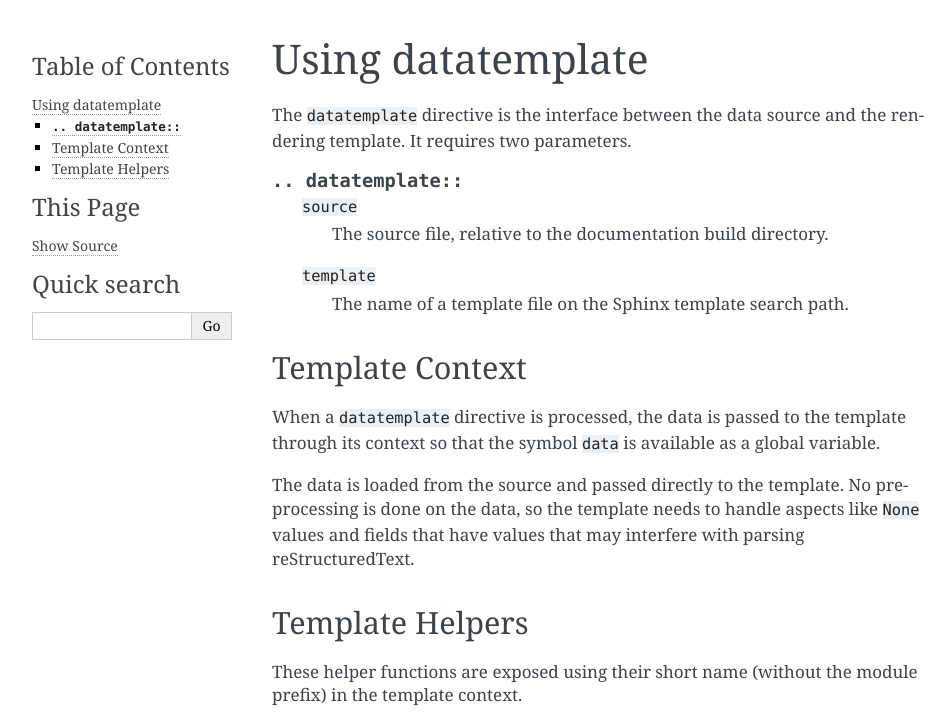
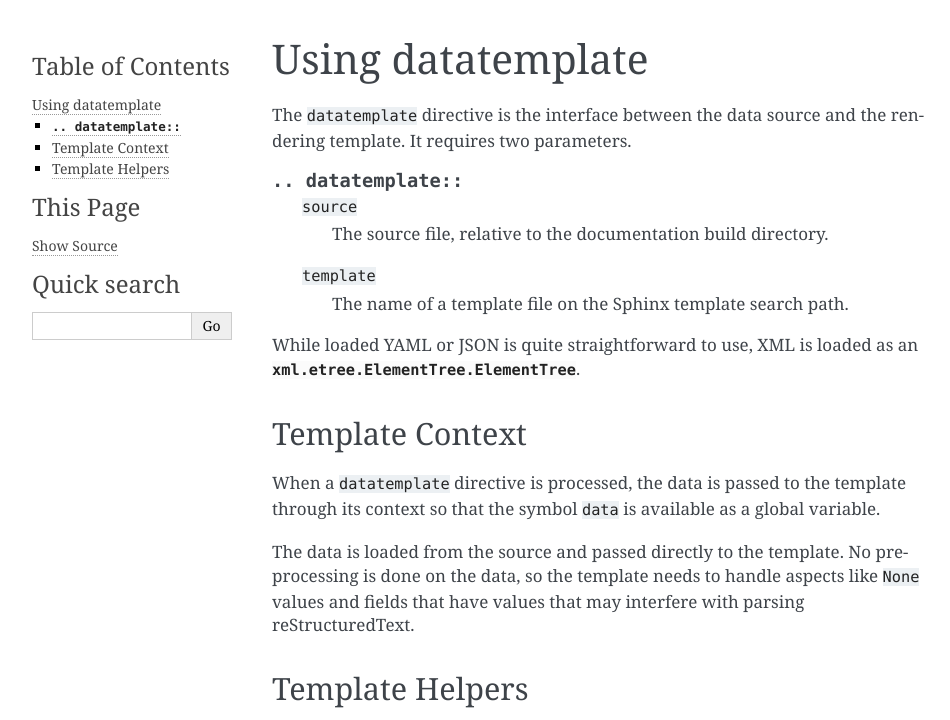
Before and after one commit to sphinx-contrib/datatemplates, a Sphinx documentation site: the page built from doc/source/using.rst, in a window 1280 px wide, cut to the strip 0-720 px from the top of the page. Shown: the whole strip, without its empty margins (148-1098 px from the left). Built offline with Sphinx 7.4.7, drawn with Linux system fonts in a browser that asks for light colours; some of the changed lines change nothing that is shown.

Commit message:
Add a little bit of documentation for XML

```diff
--- a/doc/source/conf.py
+++ b/doc/source/conf.py
@@ -32,9 +32,17 @@ import pkg_resources
 # extensions coming with Sphinx (named 'sphinx.ext.*') or your custom
 # ones.
 extensions = [
+    'sphinx.ext.intersphinx',
     'sphinx.ext.autodoc',
     'sphinxcontrib.datatemplates',
 ]
+
+# Support linking to Python Docs
+intersphinx_mapping = {
+    'python': ('https://docs.python.org/', None),
+    'python3': ('https://docs.python.org/3', None),
+    'python2': ('https://docs.python.org/2', None)
+}
 
 # Add any paths that contain templates here, relative to this directory.
 templates_path = ['_templates']
--- a/doc/source/using.rst
+++ b/doc/source/using.rst
@@ -12,6 +12,8 @@ source and the rendering template. It requires two parameters.
 
    ``template``
       The name of a template file on the Sphinx template search path.
+
+While loaded YAML or JSON is quite straightforward to use, XML is loaded as an :py:class:`xml.etree.ElementTree.ElementTree`.
 
 Template Context
 ================
```
Also changed, not shown: 1 other file.
